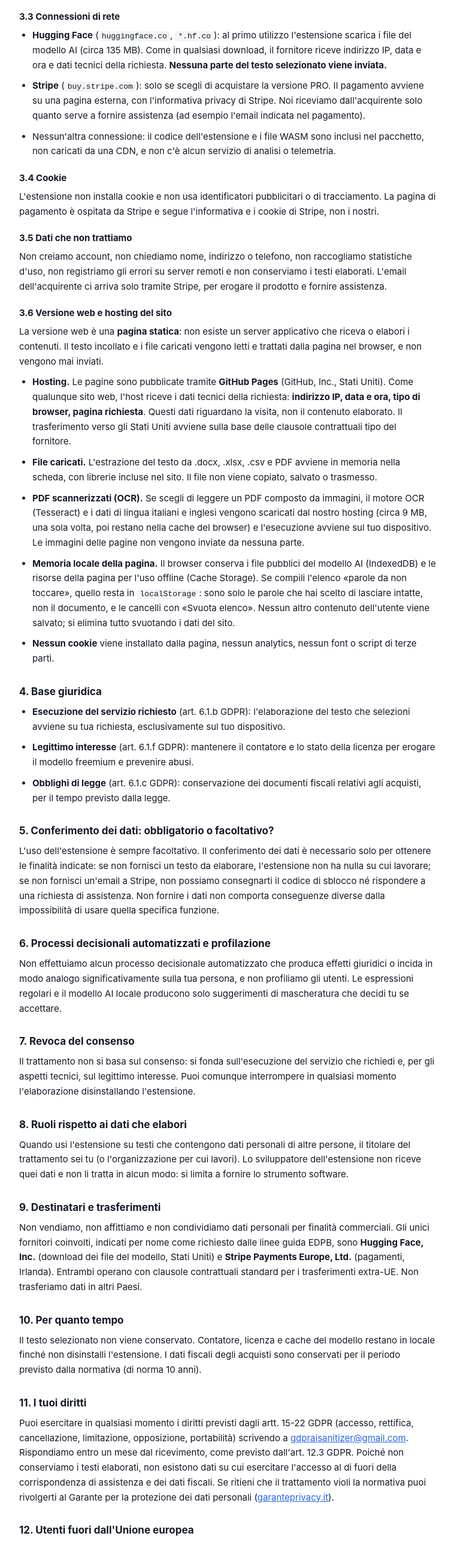
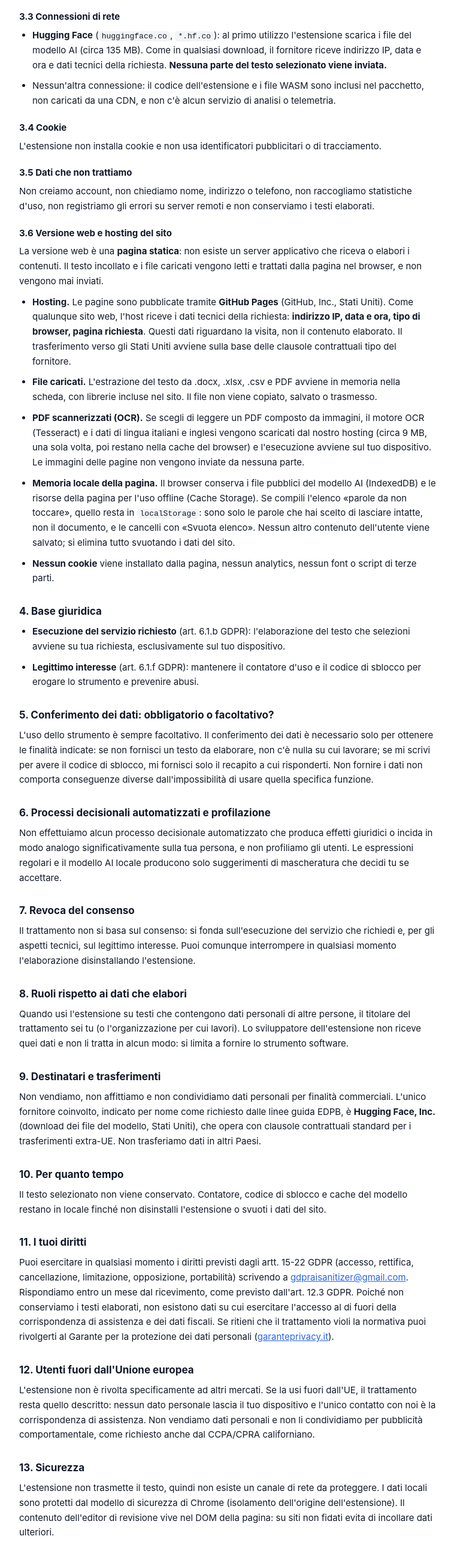
Before and after one commit to Boszboll/gdpr-ai-sanitizer-privacy, a plain HTML site: page index.html in a window 1280 px wide. Shown: the part 1260-3831 px from the top of the page at 60% size, without its empty margins (260-1018 px from the left). Drawn offline with Linux system fonts and the light colour scheme.

Commit message:
Aggiorna informativa privacy

```diff
--- a/index.html
+++ b/index.html
@@ -110,9 +110,6 @@
       l'estensione scarica i file del modello AI (circa 135 MB). Come in qualsiasi download, il fornitore
       riceve indirizzo IP, data e ora e dati tecnici della richiesta. <strong>Nessuna parte del testo selezionato
       viene inviata.</strong></li>
-    <li><strong>Stripe</strong> (<code>buy.stripe.com</code>): solo se scegli di acquistare la versione PRO.
-      Il pagamento avviene su una pagina esterna, con l'informativa privacy di Stripe. Noi riceviamo
-      dall'acquirente solo quanto serve a fornire assistenza (ad esempio l'email indicata nel pagamento).</li>
     <li>Nessun'altra connessione: il codice dell'estensione e i file WASM sono inclusi nel pacchetto,
       non caricati da una CDN, e non c'è alcun servizio di analisi o telemetria.</li>
   </ul>
@@ -120,16 +117,12 @@
   <h3>3.4 Cookie</h3>
   <p>
     L'estensione non installa cookie e non usa identificatori pubblicitari o di tracciamento.
-    La pagina di pagamento è ospitata da Stripe e segue l'informativa e i cookie di Stripe,
-    non i nostri.
   </p>
 
   <h3>3.5 Dati che non trattiamo</h3>
   <p>
     Non creiamo account, non chiediamo nome, indirizzo o telefono, non raccogliamo statistiche
     d'uso, non registriamo gli errori su server remoti e non conserviamo i testi elaborati.
-    L'email dell'acquirente ci arriva solo tramite Stripe, per erogare il prodotto e fornire
-    assistenza.
   </p>
 
   <h3>3.6 Versione web e hosting del sito</h3>
@@ -165,19 +158,17 @@
   <ul>
     <li><strong>Esecuzione del servizio richiesto</strong> (art. 6.1.b GDPR): l'elaborazione del testo che
       selezioni avviene su tua richiesta, esclusivamente sul tuo dispositivo.</li>
-    <li><strong>Legittimo interesse</strong> (art. 6.1.f GDPR): mantenere il contatore e lo stato della licenza
-      per erogare il modello freemium e prevenire abusi.</li>
-    <li><strong>Obblighi di legge</strong> (art. 6.1.c GDPR): conservazione dei documenti fiscali relativi
-      agli acquisti, per il tempo previsto dalla legge.</li>
+    <li><strong>Legittimo interesse</strong> (art. 6.1.f GDPR): mantenere il contatore d'uso e il codice
+      di sblocco per erogare lo strumento e prevenire abusi.</li>
   </ul>
 
   <h2>5. Conferimento dei dati: obbligatorio o facoltativo?</h2>
   <p>
-    L'uso dell'estensione è sempre facoltativo. Il conferimento dei dati è necessario solo per
-    ottenere le finalità indicate: se non fornisci un testo da elaborare, l'estensione non ha nulla
-    su cui lavorare; se non fornisci un'email a Stripe, non possiamo consegnarti il codice di sblocco
-    né rispondere a una richiesta di assistenza. Non fornire i dati non comporta conseguenze diverse
-    dalla impossibilità di usare quella specifica funzione.
+    L'uso dello strumento è sempre facoltativo. Il conferimento dei dati è necessario solo per
+    ottenere le finalità indicate: se non fornisci un testo da elaborare, non c'è nulla su cui
+    lavorare; se mi scrivi per avere il codice di sblocco, mi fornisci solo il recapito a cui
+    risponderti. Non fornire i dati non comporta conseguenze diverse dall'impossibilità di usare
+    quella specifica funzione.
   </p>
 
   <h2>6. Processi decisionali automatizzati e profilazione</h2>
@@ -205,17 +196,15 @@
   <h2>9. Destinatari e trasferimenti</h2>
   <p>
     Non vendiamo, non affittiamo e non condividiamo dati personali per finalità commerciali.
-    Gli unici fornitori coinvolti, indicati per nome come richiesto dalle linee guida EDPB, sono
-    <strong>Hugging Face, Inc.</strong> (download dei file del modello, Stati Uniti) e
-    <strong>Stripe Payments Europe, Ltd.</strong> (pagamenti, Irlanda). Entrambi operano con
-    clausole contrattuali standard per i trasferimenti extra-UE. Non trasferiamo dati in altri Paesi.
+    L'unico fornitore coinvolto, indicato per nome come richiesto dalle linee guida EDPB, è
+    <strong>Hugging Face, Inc.</strong> (download dei file del modello, Stati Uniti), che opera
+    con clausole contrattuali standard per i trasferimenti extra-UE. Non trasferiamo dati in altri Paesi.
   </p>
 
   <h2>10. Per quanto tempo</h2>
   <p>
-    Il testo selezionato non viene conservato. Contatore, licenza e cache del modello restano in locale
-    finché non disinstalli l'estensione. I dati fiscali degli acquisti sono conservati per il periodo
-    previsto dalla normativa (di norma 10 anni).
+    Il testo selezionato non viene conservato. Contatore, codice di sblocco e cache del modello
+    restano in locale finché non disinstalli l'estensione o svuoti i dati del sito.
   </p>
 
   <h2>11. I tuoi diritti</h2>
@@ -262,10 +251,9 @@
     processed locally by regular expressions and a local AI model; it is <strong>never transmitted</strong>
     to us or to third parties and is <strong>never stored</strong>. The only network requests download the
     model files once from <code>huggingface.co</code> (IP address and standard request metadata only, no
-    user text) and, if the user chooses to buy the PRO version, open a Stripe-hosted checkout page. The
-    extension sets no cookies, has no analytics and no user accounts. Locally stored data (daily usage
-    counter, licence state, model cache) lives in <code>chrome.storage.local</code> and IndexedDB and is
-    removed when the extension is uninstalled. Contact:
+    user text). The extension sets no cookies, has no analytics, no user accounts and no payments. Locally
+    stored data (daily usage counter, unlock code, model cache) lives in <code>chrome.storage.local</code>
+    and IndexedDB and is removed when the extension is uninstalled. Contact:
     <a href="mailto:gdpraisanitizer@gmail.com">gdpraisanitizer@gmail.com</a>.
   </p>
 </main>
```
